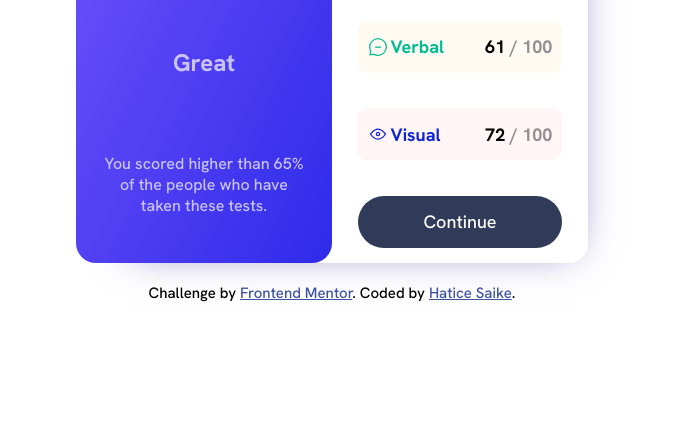
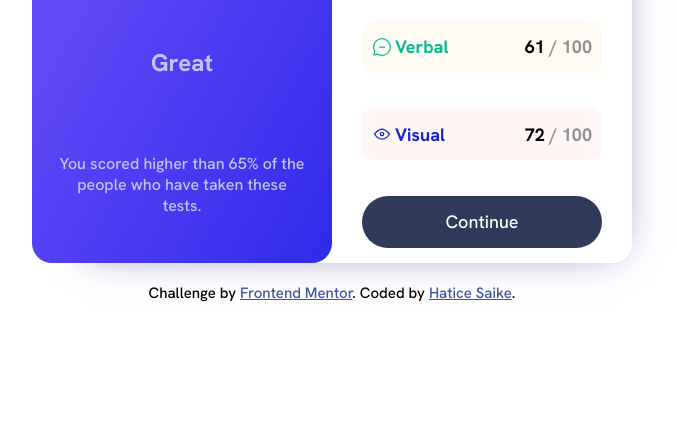
Before and after one commit to haticesaike/Frontend-Mentor-Challenge, a plain HTML site: page results-summary-component-main/index.html in a window 1280 px wide. Shown: the part 377-800 px from the top of the page, without its empty margins (308-985 px from the left). Drawn offline with Linux system fonts and the light colour scheme.

Commit message:
responsivefix

```diff
--- a/results-summary-component-main/style.css
+++ b/results-summary-component-main/style.css
@@ -29,7 +29,7 @@ body {
 .container {
   display: flex;
   height: 65vh;
-  width: 40vw;
+  width: 600px;
   border-radius: 20px;
   -webkit-box-shadow: 20px 20px 40px -35px rgba(116, 100, 179, 1);
   -moz-box-shadow: 20px 20px 40px -35px rgba(116, 100, 179, 1);
@@ -177,7 +177,7 @@ button {
   );
 }
 
-@media screen and (max-width: 480px) {
+@media screen and (max-width: 720px) {
   .container {
     display: flex;
     flex-direction: column;
```
